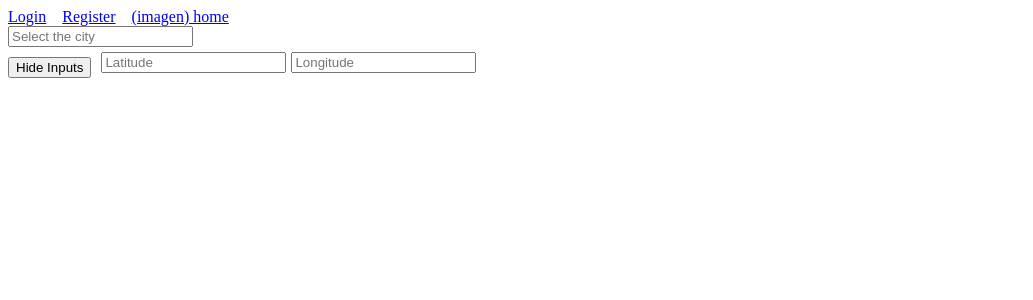
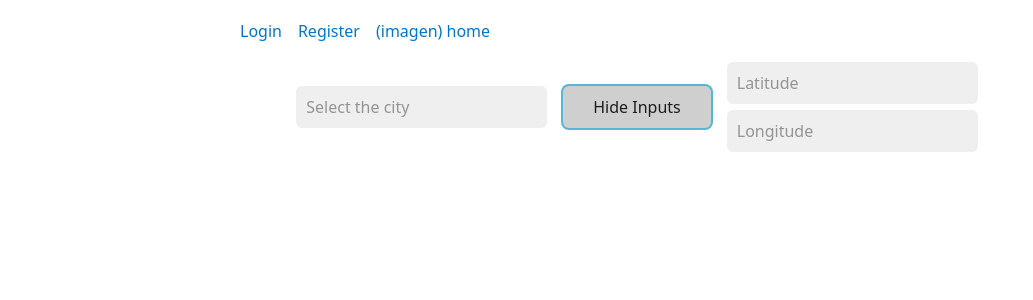
Before and after one commit to MateoMP02/Proyecto-Final-Clima, an Angular app: page /search in a window 1280 px wide. Both pictures are taken after a click on the button "Show Inputs". Shown: the top 300 px of the page, without its empty margins (0-1033 px from the left). Built offline with nearby package versions, Linux system fonts and the light colour scheme.

Commit message:
Cambios generales

```diff
--- a/db/db.json
+++ b/db/db.json
@@ -5,9 +5,11 @@
       "username": "asdasd",
       "password": "asd123",
       "email": "asd@gmail.com",
-      "residenceCity": "brasilia",
+      "residenceCity": "nigeria",
       "searchHistory": [
-        "Lat: 12, Lon: 12"
+        "Lat: 12, Lon: 12",
+        "peru",
+        "nigeria"
       ]
     },
     {
@@ -15,8 +17,10 @@
       "username": "asdasdasd",
       "password": "asdasdasdasd",
       "email": "pepe@gmail.com",
-      "residenceCity": "",
-      "searchHistory": []
+      "residenceCity": "brasilia",
+      "searchHistory": [
+        "bolivia"
+      ]
     },
     {
       "id": "6469",
--- a/src/app/app.component.ts
+++ b/src/app/app.component.ts
@@ -23,6 +23,9 @@ export class AppComponent {
   fb = inject(FormBuilder)
 
   weatherData: any;
+
+
+
 
   form = this.fb.nonNullable.group({
     lat:[[Validators.required]],
--- a/src/app/components/location-search/location-search.component.css
+++ b/src/app/components/location-search/location-search.component.css
@@ -1,17 +1,25 @@
-.input-container {
+.main {
+    display: flex;
+    justify-content: center;
+    padding: 20px;
+  }
+
+  .form-container {
+    display: flex;
+    flex-direction: column;
+  }
+
+  .city-form {
     display: flex;
     align-items: center;
-}
+    gap: 10px; /* Espaciado entre elementos */
+  }
 
-button {
-    margin-top: 10px;
-}
+  .lat-lon-fields {
+    display: flex;
+    gap: 10px; /* Espaciado entre los inputs de latitud y longitud */
+  }
 
-input {
-    margin-right: 5px;
-}
-
-.input-fields {
-    margin-left: 10px;
-    display: flex;
-}
+  .toggle-button {
+    white-space: nowrap; /* Evita que el texto se divida */
+  }
--- a/src/app/components/location-search/location-search.component.html
+++ b/src/app/components/location-search/location-search.component.html
@@ -1,30 +1,31 @@
 <main class="main">
-    <div>
-        <form [formGroup]="searchCityBar" (ngSubmit)="onSubmit()">
+    <div class="form-container">
+      <!-- Formulario de búsqueda de ciudad -->
+      <form [formGroup]="searchCityBar" (ngSubmit)="onSubmit()" class="city-form">
         <input formControlName="city" placeholder="Select the city" (keyup.enter)="onSubmit()" />
-        </form>
-
-        <div class="input-container">
-            <button (click)="toggleInputs()">
+        <button type="button" (click)="toggleInputs()" class="toggle-button">
           {{ inputsVisible ? 'Hide Inputs' : 'Show Inputs' }}
         </button>
 
-            <div *ngIf="inputsVisible" class="input-fields">
-                <form [formGroup]="searchLatLonBar" (ngSubmit)="onSubmit()">
-                    <input type="text" placeholder="Latitude" formControlName="lat" (keyup.enter)="onSubmit()" />
-                    <input type="text" placeholder="Longitude" formControlName="lon" (keyup.enter)="onSubmit()" />
+        <!-- Inputs de latitud y longitud alineados a la derecha -->
+        <div *ngIf="inputsVisible" class="lat-lon-fields">
+          <form [formGroup]="searchLatLonBar" (ngSubmit)="onSubmitLatLon()">
+            <input type="text" placeholder="Latitude" formControlName="lat" (keyup.enter)="onSubmitLatLon()" />
+            <input type="text" placeholder="Longitude" formControlName="lon" (keyup.enter)="onSubmitLatLon()" />
+          </form>
+        </div>
+      </form>
 
+
+      <div *ngIf="inputsVisible">
         <div *ngIf="searchLatLonBar.get('lat')?.invalid && (searchLatLonBar.get('lat')?.touched || searchLatLonBar.get('lat')?.dirty)">
           <small *ngIf="searchLatLonBar.get('lat')?.errors?.['required']">Latitude is required</small>
           <small *ngIf="searchLatLonBar.get('lat')?.errors?.['minlength']">Latitude must be at least 2 characters long</small>
         </div>
-
         <div *ngIf="searchLatLonBar.get('lon')?.invalid && (searchLatLonBar.get('lon')?.touched || searchLatLonBar.get('lon')?.dirty)">
           <small *ngIf="searchLatLonBar.get('lon')?.errors?.['required']">Longitude is required</small>
           <small *ngIf="searchLatLonBar.get('lon')?.errors?.['minlength']">Longitude must be at least 2 characters long</small>
         </div>
-                </form>
-            </div>
       </div>
     </div>
   </main>
--- a/src/app/components/location-search/location-search.component.ts
+++ b/src/app/components/location-search/location-search.component.ts
@@ -1,5 +1,5 @@
 import { CommonModule } from '@angular/common';
-import { Component, inject } from '@angular/core';
+import { Component, inject, Input } from '@angular/core';
 import { FormBuilder, ReactiveFormsModule, Validators } from '@angular/forms';
 import { Router } from '@angular/router';
 import { AuthService } from '../../services/auth.service';
@@ -15,53 +15,60 @@ export class LocationSearchComponent {
   fb = inject(FormBuilder);
   router = inject(Router);
   authService = inject(AuthService);
+  inputsVisible: boolean = false;
 
+
+  /// Formulario para la busqueda de ciudad
 searchCityBar = this.fb.nonNullable.group({
-    city: ['', [
-      Validators.required,
-      Validators.minLength(2),
-      Validators.maxLength(30)
-    ]]
+  city: ['', [Validators.required]]
 });
 
+// Formulario para la busqueda de latitud y longitud
 searchLatLonBar = this.fb.nonNullable.group({
   lat: ['', [Validators.required]],
   lon: ['', [Validators.required]]
 });
 
-  inputsVisible: boolean = false;
 
+// Función para alternar la visibilidad de los inputs de latitud y longitud
 toggleInputs() {
   this.inputsVisible = !this.inputsVisible;
 }
 
+// Función que se ejecuta al enviar el formulario (ya sea para ciudad o latitud/longitud)
 onSubmit() {
-    const currentUser = this.authService.getCurrentUser(); // Obtener el usuario actual
+  const currentUser = this.authService.getCurrentUser();
 
   if (this.searchCityBar.valid) {
     this.handleCitySearch(currentUser);
-    } else if (this.searchLatLonBar.valid) {
+  }
+
+  else if (this.searchLatLonBar.valid) {
     this.handleLatLonSearch(currentUser);
   }
 }
 
+// Función que maneja la búsqueda por ciudad
 handleCitySearch(currentUser: any) {
-    const city = this.searchCityBar.get('city')?.value || ''; // Me aseguro que es un string
+  const city = this.searchCityBar.get('city')?.value || '';
 
+  // Si el usuario esta autenticado, guarda el historial de busqueda
   if (currentUser) {
     this.updateSearchHistory(currentUser, city);
   } else {
     console.log('Search performed without logged-in user. History not saved.');
   }
 
-    // Realizar la navegación a la página de resultados
+  // Navega a la pagina de resultados con el nombre de la ciudad
   this.router.navigate(['/overview'], { queryParams: { city } });
 }
 
+// Función que maneja la búsqueda por latitud y longitud
 handleLatLonSearch(currentUser: any) {
   const lat = this.searchLatLonBar.get('lat')?.value || '';
   const lon = this.searchLatLonBar.get('lon')?.value || '';
 
+  // Si las coordenadas son válidas, guarda el historial y navega a la página de resultados
   if (this.areCoordinatesValid(lat, lon)) {
     if (currentUser) {
       const location = `Lat: ${lat}, Lon: ${lon}`;
@@ -70,7 +77,7 @@ export class LocationSearchComponent {
       console.log('Search performed without logged-in user. History not saved.');
     }
 
-      // Realizar la navegación a la página de resultados
+    // Navega a la página de resultados con las coordenadas
     this.router.navigate(['/overview'], { queryParams: { lat, lon } });
   } else {
     console.error('Coordinates are out of range.');
@@ -78,14 +85,17 @@ export class LocationSearchComponent {
   }
 }
 
+// Función para validar que las coordenadas estén dentro del rango válido
 areCoordinatesValid(lat: string, lon: string): boolean {
-    return !(Number(lat) < -90 || Number(lat) > 90 || Number(lon) < -180 || Number(lon) > 180);
+  return !(Number(lat) < -90 || Number(lat) > 90 || Number(lon) < -180 || Number(lon) > 180);  // Verifica si las coordenadas están en el rango válido
 }
 
+// Función que actualiza el historial de búsqueda del usuario en el sistema
 updateSearchHistory(currentUser: any, searchItem: string) {
   currentUser.searchHistory = currentUser.searchHistory || [];
   currentUser.searchHistory.push(searchItem);
 
+  // Actualiza el historial del usuario en el servicio de autenticación
   this.authService.updateUser(currentUser).subscribe({
     next: () => {
       console.log('Search history updated for authenticated user.');
@@ -96,4 +106,28 @@ export class LocationSearchComponent {
   });
 }
 
+// Función que maneja la búsqueda por latitud y longitud (llamada desde un formulario específico)
+onSubmitLatLon() {
+  const currentUser = this.authService.getCurrentUser();
+  const lat = this.searchLatLonBar.get('lat')?.value || '';
+  const lon = this.searchLatLonBar.get('lon')?.value || '';
+
+  // Si las coordenadas son válidas, guarda el historial y navega a la página de resultados
+  if (this.areCoordinatesValid(lat, lon)) {
+    if (currentUser) {
+      const location = `Lat: ${lat}, Lon: ${lon}`;
+      this.updateSearchHistory(currentUser, location);
+    } else {
+      console.log('Search performed without logged-in user. History not saved.');
     }
+
+    // Navega a la página de resultados con las coordenadas
+    this.router.navigate(['/overview'], { queryParams: { lat, lon } });
+  } else {
+    console.error('Coordinates are out of range.');
+    alert('Please enter valid coordinates: Latitude must be between -90 and 90, Longitude between -180 and 180.');
+  }
+}
+
+
+}
--- a/src/app/components/profile/profile.component.ts
+++ b/src/app/components/profile/profile.component.ts
@@ -1,4 +1,4 @@
-import { Component, inject } from '@angular/core';
+import { Component, inject, OnInit } from '@angular/core';
 import { AuthService } from '../../services/auth.service';
 import { User } from '../../types/user';
 import { CommonModule } from '@angular/common';
@@ -11,7 +11,7 @@ import { FormBuilder, ReactiveFormsModule, Validators } from '@angular/forms';
   templateUrl: './profile.component.html',
   styleUrl: './profile.component.css'
 })
-export class ProfileComponent {
+export class ProfileComponent implements OnInit{
   currentUser: User | null = null;
   isEditingCity = false;  // flag
 
--- a/src/app/components/weather-detail/weather-detail.component.html
+++ b/src/app/components/weather-detail/weather-detail.component.html
@@ -1 +1 @@
-<p>aca va todo lo del app component y lo del txt. falta que detecte por lat o lon o ciudad</p>
+<p> </p>
--- a/src/app/components/weather-overview/weather-overview.component.ts
+++ b/src/app/components/weather-overview/weather-overview.component.ts
@@ -1,4 +1,4 @@
-import { Component, inject, OnInit } from '@angular/core';
+import { Component, inject, Input, OnInit } from '@angular/core';
 import { ActivatedRoute } from '@angular/router';
 import { WeatherService } from '../../services/weather.service';
 import { CommonModule } from '@angular/common';
@@ -16,6 +16,7 @@ export class WeatherOverviewComponent implements OnInit {
   city: string | null = null;
   lat: number | null = null;
   lon: number | null = null;
+
 
   dailyForecast: any[] = [];
 
@@ -45,7 +46,6 @@ export class WeatherOverviewComponent implements OnInit {
         this.weatherService.getForecastByCity(this.city).subscribe(data => {
           this.forecastData = data;
           console.log(this.forecastData);
-
 
         });
       }
@@ -77,4 +77,6 @@ export class WeatherOverviewComponent implements OnInit {
       hour12: true
     }).format(date);
   }
+
+
 }
--- a/src/app/shared/navbar/navbar.component.html
+++ b/src/app/shared/navbar/navbar.component.html
@@ -4,4 +4,6 @@
   <a *ngIf="isLoggedIn()" routerLink="/login" (click)="logout()">Logout</a>
   <a *ngIf="isLoggedIn()" routerLink="/profile">Profile</a>
   <a routerLink="/search">(imagen) home</a>
+
+  <app-location-search *ngIf="!hideLocationSearch"></app-location-search>
 </nav>
--- a/src/index.html
+++ b/src/index.html
@@ -5,6 +5,7 @@
   <title>ProyectoFinalClima</title>
   <base href="/">
   <meta name="viewport" content="width=device-width, initial-scale=1">
+  <link rel="stylesheet" href="https://cdn.jsdelivr.net/npm/water.css@2/out/water.css"> <!-- Eliminar despues -->
   <link rel="icon" type="image/x-icon" href="favicon.ico">
 </head>
 <body>
```
Also changed, not shown: src/app/components/weather-overview/weather-overview.component.html (+14 -14 lines), src/app/shared/navbar/navbar.component.ts (+16 -4 lines). Lines whose indentation alone changed are shown as unchanged.
